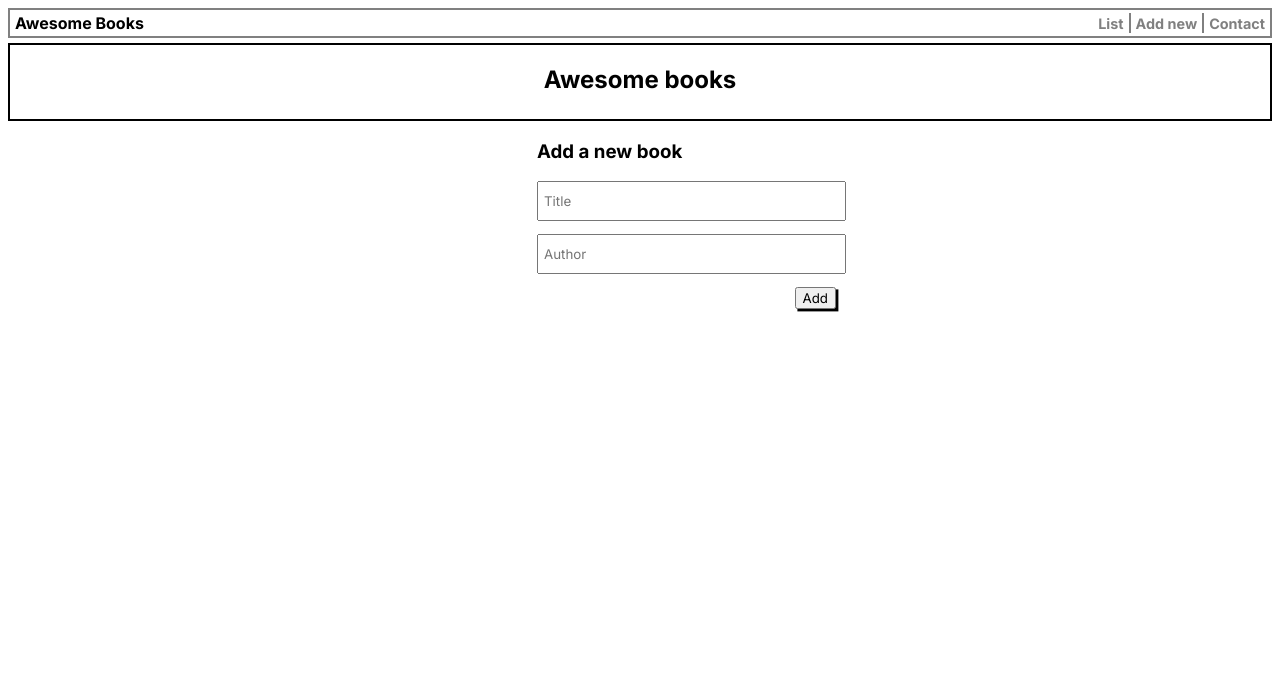
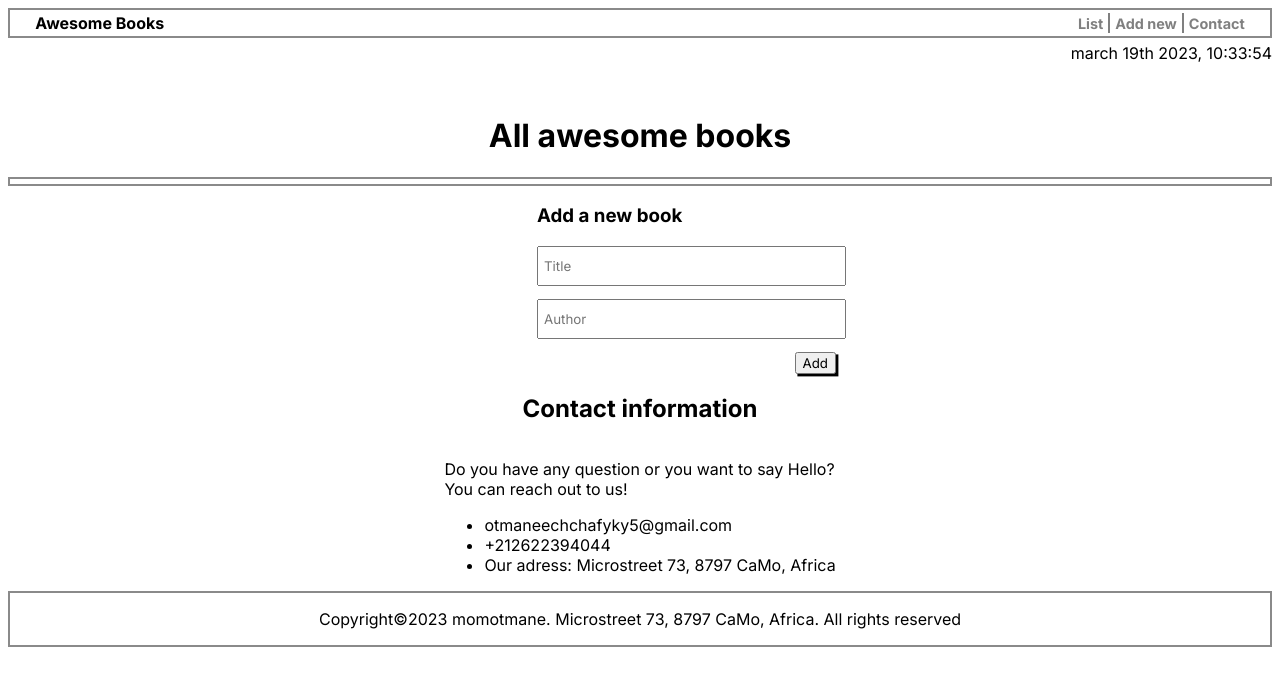
Before and after one commit to momo-87/awesome-books, a website: page index.html in a window 1280 px wide. Drawn offline with Linux system fonts and the light colour scheme.

Commit message:
Footer and Contact section with styles added

```diff
--- a/index.html
+++ b/index.html
@@ -9,25 +9,32 @@
   </head>
   <body>
     <!-- navbar Start -->
+    <header class="flex-column">
       <nav class="navbar flex-row">
       <div class="logoBox"><a href="">Awesome Books</a></div>
       <ul class="flex-row navbarList">
-        <li><a href="">List</a></li>
-        <li><a href="">Add new</a></li>
-        <li><a href="">Contact</a></li>
+        <li id="link-list"><a href="">List</a></li>
+        <li id="link-add"><a href="">Add new</a></li>
+        <li id="link-contact"><a href="">Contact</a></li>
       </ul>
     </nav>
+    <div class="date">
+      march 19th 2023, 10:33:54
+    </div>
+    </header>
+
 
     <!-- navbar End -->
-
+    <div class="flex-column">
+      <h1 class="headline">All awesome books</h1>
       <section class="view-books flex-column">
-      <h1>Awesome books</h1>
 
         <article class="books">
 
         </article>
         <div class="underline"></div>
       </section>
+    </div>
 
     <form id="form" class="flex-column form">
       <article class="new-book">
@@ -48,6 +55,22 @@
         <button id="add-book" class="add-book" type="submit">Add</button>
       </article>
     </form>
+    <section class="contact flex-column">
+      <h2>Contact information</h2>
+      <div class="contact-info">
+        <p>Do you have any question or you want to say Hello?<br>
+          You can reach out to us!
+        </p>
+        <ul class="info">
+          <li class="contact-email">otmaneechchafyky5@gmail.com</li>
+          <li class="contact-number">+212622394044</li>
+          <li class="contact-email">Our adress: Microstreet 73, 8797 CaMo, Africa </li>
+        </ul>
+      </div>
+    </section>
+    <footer class="flex-column">
+      <p>Copyright©2023 momotmane. Microstreet 73, 8797 CaMo, Africa. All rights reserved</p>
+    </footer>
     <script src="script.js"></script>
   </body>
 </html>
--- a/script.js
+++ b/script.js
@@ -107,3 +107,8 @@ class BooksList {
 
 const booksList = new BooksList();
 booksList.Magic();
+
+
+const linkList = document.getElementById('link-list');
+const linkAdd = document.getElementById('link-add');
+const linkContact = document.getElementById('link-contact');
--- a/style.css
+++ b/style.css
@@ -23,17 +23,22 @@ a {
   text-decoration: none;
 }
 
+header {
+  margin-bottom: 2rem;
+}
+
+header .date {
+  align-self: self-end;
+}
+
 .navbar {
-  position: relative;
-  border: 2px solid gray;
+  /* position: relative; */
+  border: 2px solid #00000075;
   align-items: center;
   height: 30px;
-  margin-bottom: 5px;
-}
-
-.logoBox {
-  position: absolute;
-  left: 5px;
+  justify-content: space-between;
+  padding: 0 2%;
+  margin-bottom: .3rem;
 }
 
 .logoBox a {
@@ -47,8 +52,8 @@ a {
 
 
 .navbarList {
-  position:absolute;
-  right: 5px;
+  /* position:absolute;
+  right: 5px; */
   gap: 5px;
 }
 
@@ -64,6 +69,7 @@ a {
   color: gray;
   font-weight: bold;
   font-size: 0.9rem;
+  transition: .5s ease;
 }
 
 .navbarList li a:hover {
@@ -73,23 +79,29 @@ a {
 
 
 .view-books {
-  border: 2px solid black;
+  border: 2px solid #00000075;
   padding-bottom: 5px;
+}
+
+.headline {
+  align-self: center;
 }
 
 .book-info {
   width: 100%;
-  height: 20px;
+  height: 40px;
   justify-content: flex-start;
   margin-top: 5px;
   gap: 10%;
   padding: 0 2%;
+  align-items: center;
 }
 
 .book-info p {
   height: 20px;
   width: 85%;
   margin-top: 0;
+  padding: 7px 0;
 }
 
 .view-books h1 {
@@ -132,3 +144,16 @@ a {
   font-size: small;
   color: red;
 }
+
+.contact {
+  align-items: center;
+}
+
+.contact .info li {
+  list-style-type: disc;
+}
+
+footer {
+  align-items: center;
+  border: 2px solid #00000075;
+}
```
Lines whose indentation alone changed are shown as unchanged.
